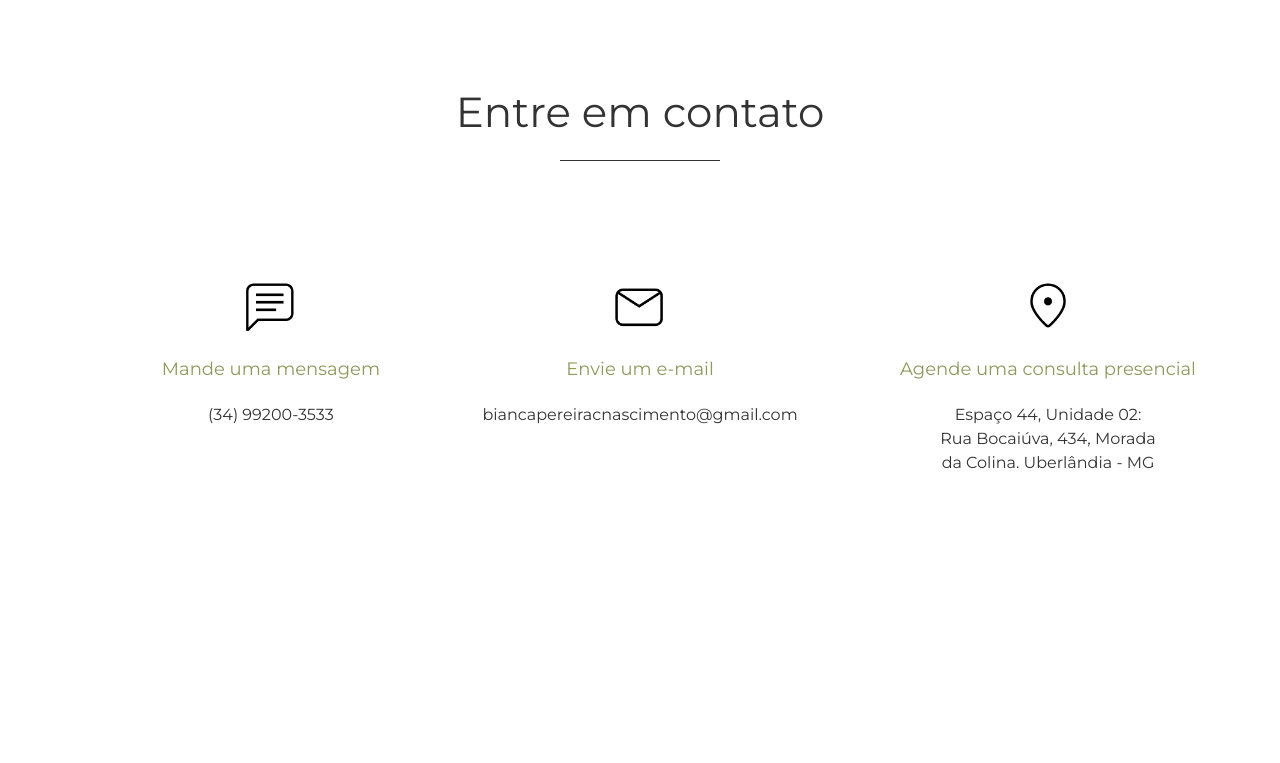
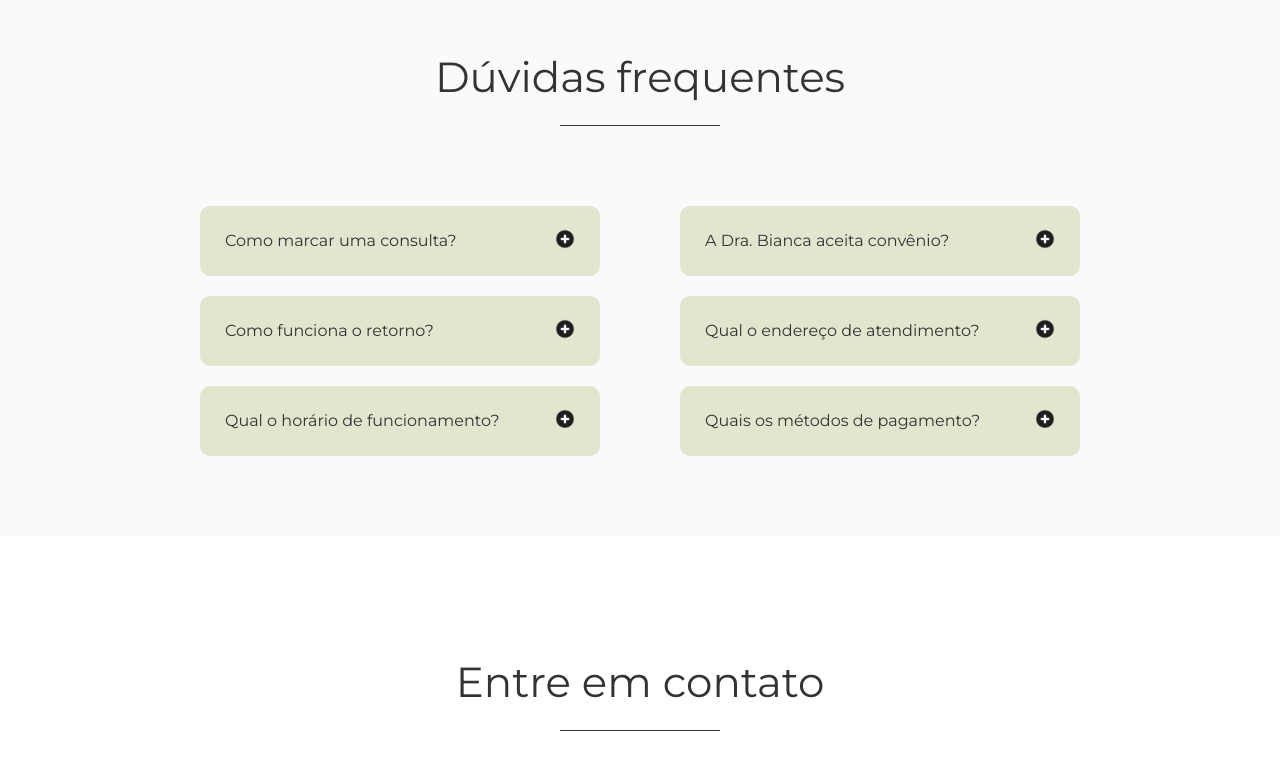
Before and after one commit to Lucas-PCN/NutritionLandingPage, a React (Vite) app: page / in a window 1280 px wide. Shown: the part 4346-5109 px from the top of the page. Before the commit the page ends 4932 px from the top, so only its background shows below. Built offline with nearby package versions, Linux system fonts and the light colour scheme.

Commit message:
Feat: implementa section Faq

```diff
--- a/src/App.jsx
+++ b/src/App.jsx
@@ -7,6 +7,7 @@ import GetInTouch from './sections/GetInTouch';
 import Testimonials from './sections/Testimonials';
 import TalkToMe from './sections/TalkToMe';
 import Contacts from './sections/Contacts';
+import Faq from './sections/Faq';
 
 export default function App() {
   return (
@@ -19,6 +20,7 @@ export default function App() {
         <GetInTouch />
         <Testimonials />
         <TalkToMe />
+        <Faq />
         <Contacts />
       </main>
     </div>
--- /dev/null
+++ b/src/components/cards/FaqCard.jsx
@@ -0,0 +1,28 @@
+import { useState } from 'react';
+import plusIcon from '../../assets/icons/plusIcon.png';
+import minusIcon from '../../assets/icons/minusIcon.png';
+
+const FaqCard = ({ question, answer, customWidth }) => {
+  const [isOpen, setIsOpen] = useState(false);
+
+  return (
+      <div className="bg-beige rounded-[10px] flex justify-between items-start w-[350px] px-[20px] py-[22px] lg:w-[400px] lg:px-[25px] lg:py-[23px]">
+        <div className={`${customWidth} text-left ${isOpen ? 'flex flex-col gap-[14px] lg:gap-[25px]' : ''}`}>
+          <p className={`text-[14px] lg:text-[16px] ${isOpen ? 'font-bold' : ''}`}>{question}</p>
+          {isOpen && (
+            <p className="text-[14px]">{answer}</p>
+          )}
+        </div>
+        <img
+          onClick={() => setIsOpen(!isOpen)}
+          src={isOpen ? minusIcon : plusIcon}
+          alt={isOpen ? 'Fechar resposta' : 'Abrir resposta'}
+          className="w-[20px] h-[20px] cursor-pointer"
+        />
+      </div>
+  );
+};
+
+export default FaqCard;
+
+// transition-all duration-300 ease-in-out
--- /dev/null
+++ b/src/sections/Faq.jsx
@@ -0,0 +1,54 @@
+import FaqCard from '../components/cards/FaqCard';
+
+const Faq = () => {
+  return (
+    <section className="bg-seasalt w-full flex flex-col justify-center items-center py-20 gap-[80px]">
+      <div className="flex flex-col gap-4 justify-center items-center">
+        <h1 className="text-[20px] lg:text-[42px]">
+          Dúvidas frequentes
+        </h1>
+        <div className="w-[80px] h-[1px] bg-jet lg:w-[160px]"></div>
+      </div>
+
+      <div className="flex flex-col items-start justify-center gap-[20px] lg:gap-[80px] lg:flex-row">
+        <div className="w-[350px] flex flex-col gap-[20px] items-center justify-center lg:w-[400px]">
+          <FaqCard
+            question="Como marcar uma consulta?"
+            answer="Agende hoje mesmo entrando em contato pelo whatsapp."
+            customWidth="w-[238px] lg:w-[280px]"
+          />
+          <FaqCard
+            question="Como funciona o retorno?"
+            answer="O retorno está incluso na consulta. Nele iremos refazer a avaliação física para avaliar os resultados obtidos, conversar sobre o processo e realizar os devidos ajustes na dieta se necessário."
+            customWidth="w-[276px] lg:w-[280px]"
+          />
+          <FaqCard
+            question="Qual o horário de funcionamento?"
+            answer="Segunda à sexta das 8:00 às 22:00; Sábado das 8:00 ao 12:00; Domingo: fechado. Os atendimentos também podem ser online, entre em contato."
+            customWidth="w-[276px] lg:w-[320px]"
+          />
+        </div>
+
+        <div className="w-[350px] flex flex-col gap-[20px] items-center justify-center lg:w-[400px]">
+          <FaqCard
+            question="A Dra. Bianca aceita convênio?"
+            answer="A Dra. Bianca trabalha com a Rede Valorize e aceita o convênio do Plano Pirâmide. Em outras situações oferecemos auxílio para o processo de reembolso através do recibo de atendimento."
+            customWidth="w-[240px] lg:w-[300px]"
+          />
+          <FaqCard
+            question="Qual o endereço de atendimento?"
+            answer="Espaço 44, Unidade 02: Rua Bocaiúva, 434, Morada da Colina. *Em frente ao Quero Carne e ao lado da Francisco Galassi."
+            customWidth="w-[262px] lg:w-[320px]"
+          />
+          <FaqCard
+            question="Quais os métodos de pagamento?"
+            answer="Aceitamos pix, cartão de crédito, cartão de débito e dinheiro em espécie."
+            customWidth="w-[276px] lg:w-[320px]"
+          />
+        </div>
+      </div>
+    </section>
+  );
+};
+
+export default Faq;
```
Also changed, not shown: src/assets/icons/minusIcon.png (added), src/assets/icons/plusIcon.png (added).
